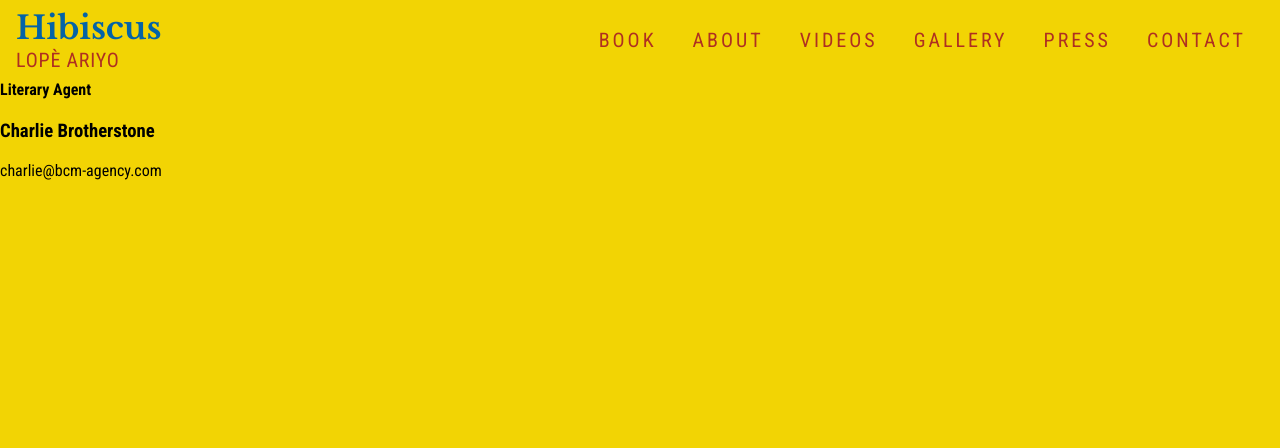
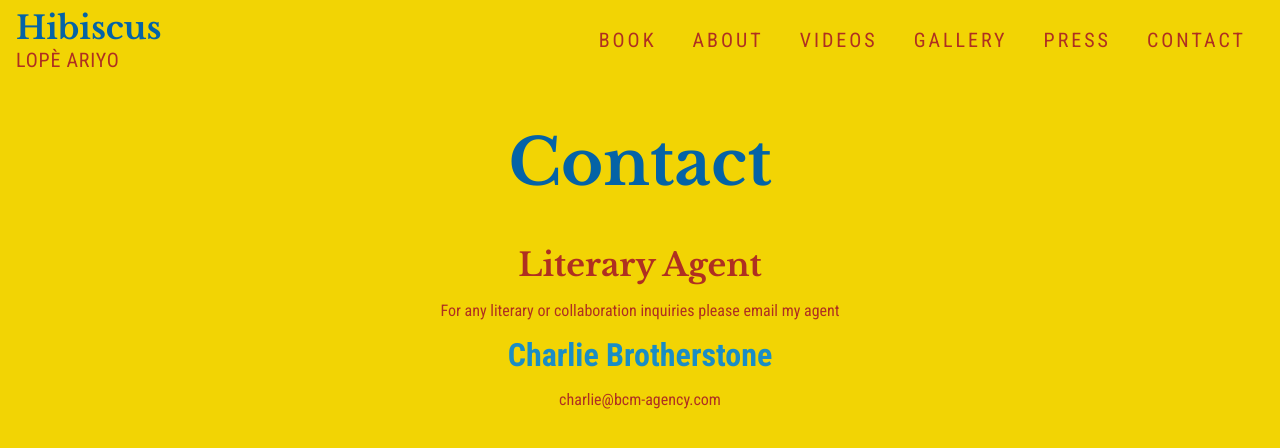
Before and after one commit to LopeAriyo/hibiscus, a React (Create React App) app: page /contact in a window 1280 px wide. Shown: the top 448 px of the page. Built offline with nearby package versions, Linux system fonts and the light colour scheme.

Commit message:
Added static content for Contact component

```diff
--- a/src/components/Contact/Contact.css
+++ b/src/components/Contact/Contact.css
@@ -0,0 +1,32 @@
+.contact-card {
+    width: 100%;
+    display: flex;
+    flex-direction: column;
+    justify-content: space-evenly;
+    align-content: center;
+    text-align: center;
+}
+
+.contact-card h1 {
+    font-family: "Libre Baskerville", serif;
+    color: #0463a6;
+}
+
+.contact-card h2 {
+    font-family: "Libre Baskerville", serif;
+    font-size: 2rem;
+    color: #af3021;
+    margin: 0;
+    padding: 0;
+}
+
+.contact-card h3 {
+    margin: 0;
+    padding: 0;
+    font-size: 2rem;
+    color: #1a8dc5;
+}
+
+.contact-card p {
+    color: #af3021;
+}
--- a/src/components/Contact/Contact.js
+++ b/src/components/Contact/Contact.js
@@ -3,7 +3,10 @@ import "./Contact.css";
 
 const contact = () => (
     <div className="contact-card">
-        <h4>Literary Agent</h4>
+        <h1>Contact</h1>
+
+        <h2>Literary Agent</h2>
+        <p>For any literary or collaboration inquiries please email my agent</p>
         <h3>Charlie Brotherstone</h3>
         <p>charlie@bcm-agency.com </p>
     </div>
```
